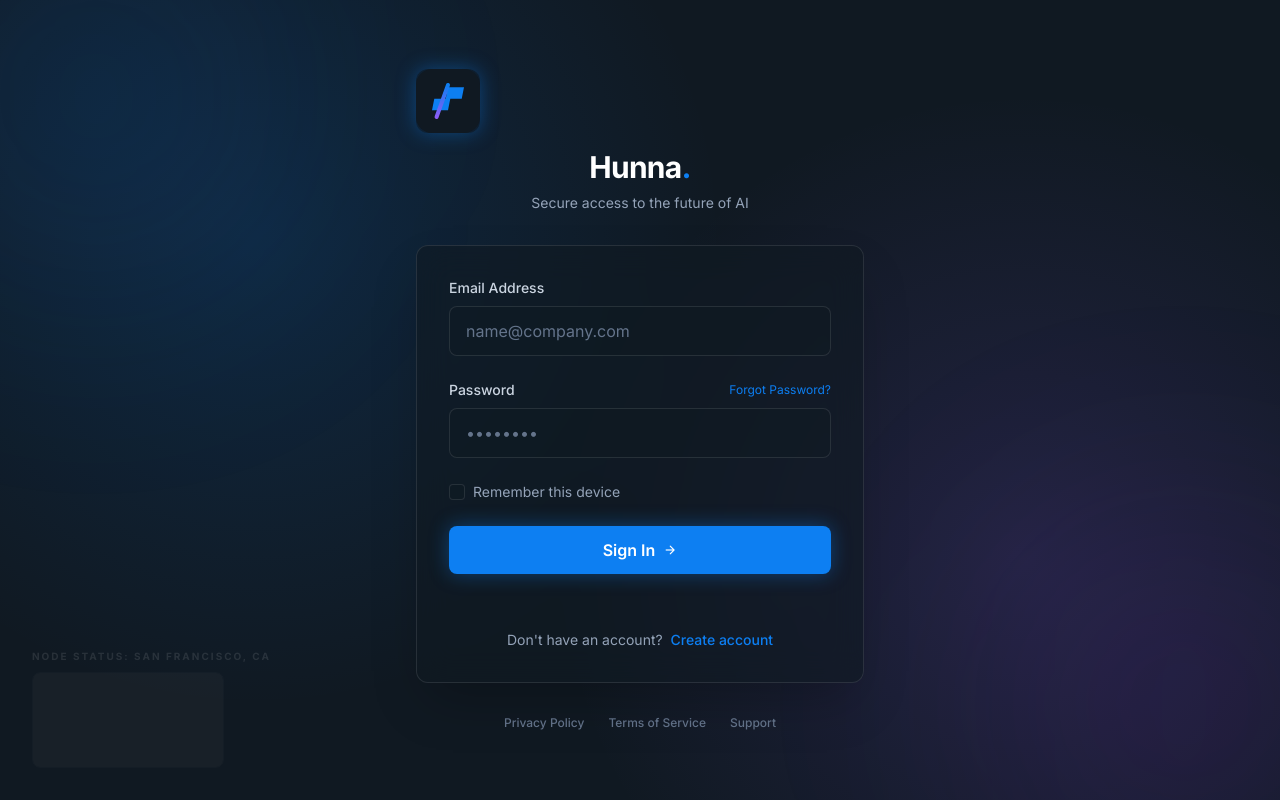
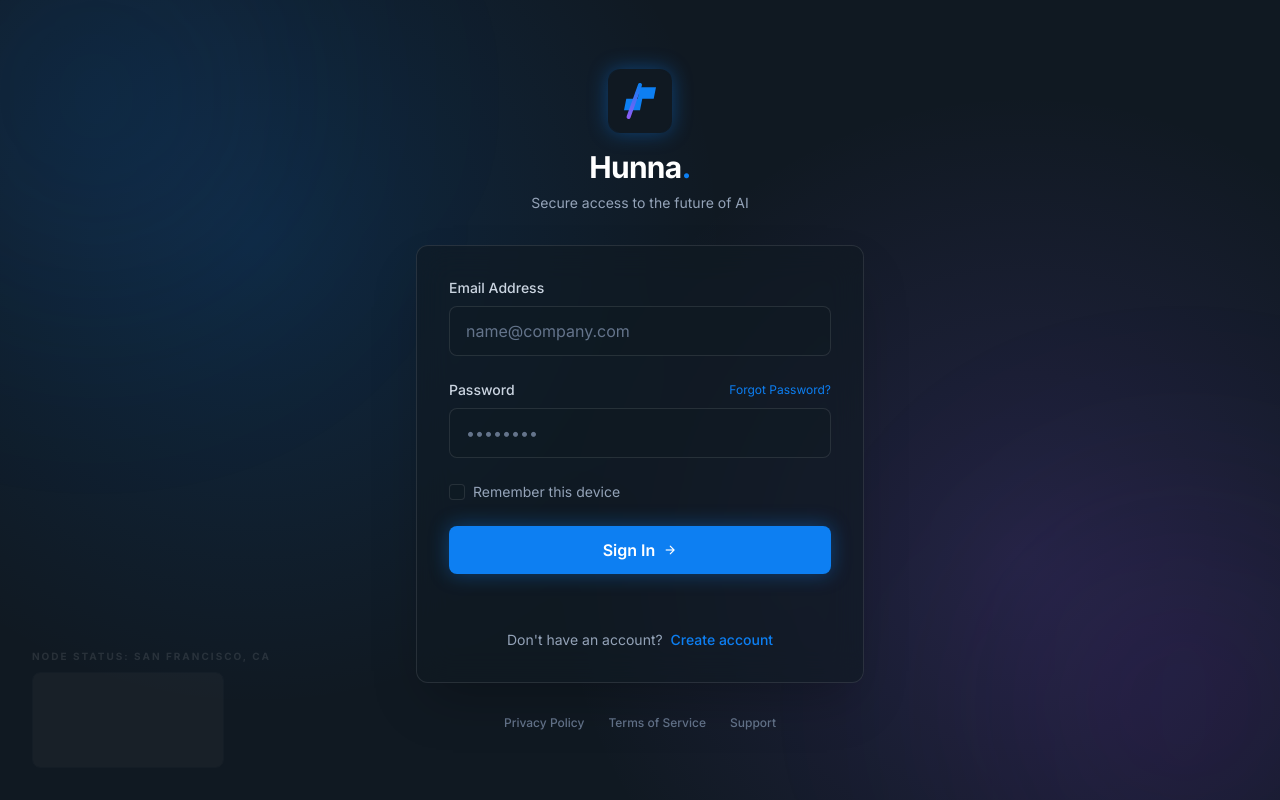
Before and after one commit to Ajay127955/hunna-ai, a website: page UI/login.html in a window 1280 px wide. Drawn offline with nearby package versions, Linux system fonts and the light colour scheme; grey boxes are pictures that could not be loaded.

Commit message:
Update favicon and login page logo

```diff
--- a/UI/login.html
+++ b/UI/login.html
@@ -5,7 +5,7 @@
 <head>
   <meta charset="utf-8" />
   <meta content="width=device-width, initial-scale=1.0" name="viewport" />
-  <link rel="icon" type="image/png" href="./images/favicon.png" />
+  <link rel="icon" type="image/svg+xml" href="images/logo.svg" />
   <title>Hunna AI | Secure Authentication</title>
   <script src="https://cdn.tailwindcss.com?plugins=forms,container-queries"></script>
   <link href="https://fonts.googleapis.com/css2?family=Inter:wght@300;400;500;600;700&amp;display=swap"
@@ -78,7 +78,7 @@
     <!-- Branding Header -->
     <div class="text-center mb-8">
       <img src="images/logo.svg" alt="Hunna AI Logo"
-        class="w-16 h-16 rounded-xl mb-4 shadow-[0_0_20px_rgba(13,127,242,0.4)]" />
+        class="w-16 h-16 rounded-xl mb-4 shadow-[0_0_20px_rgba(13,127,242,0.4)] mx-auto block" />
       <h1 class="text-3xl font-bold text-white tracking-tight">Hunna<span class="text-primary">.</span></h1>
       <p class="text-slate-400 mt-2 text-sm">Secure access to the future of AI</p>
     </div>
```
Also changed, not shown: UI/analytics.html (+1 -1 lines), UI/api_management.html (+1 -1 lines), UI/chat.html (+1 -1 lines), UI/code_assistant.html (+1 -1 lines), UI/dashboard.html (+1 -1 lines), UI/email.html (+1 -1 lines), UI/forgot-password.html (+1 -1 lines), UI/image_generator.html (+1 -1 lines), UI/index.html (+1 -1 lines), UI/register.html (+1 -1 lines), UI/reset-password.html (+1 -1 lines), UI/resume.html (+1 -1 lines), UI/settings.html (+1 -1 lines), UI/verify-otp.html (+1 -1 lines).
